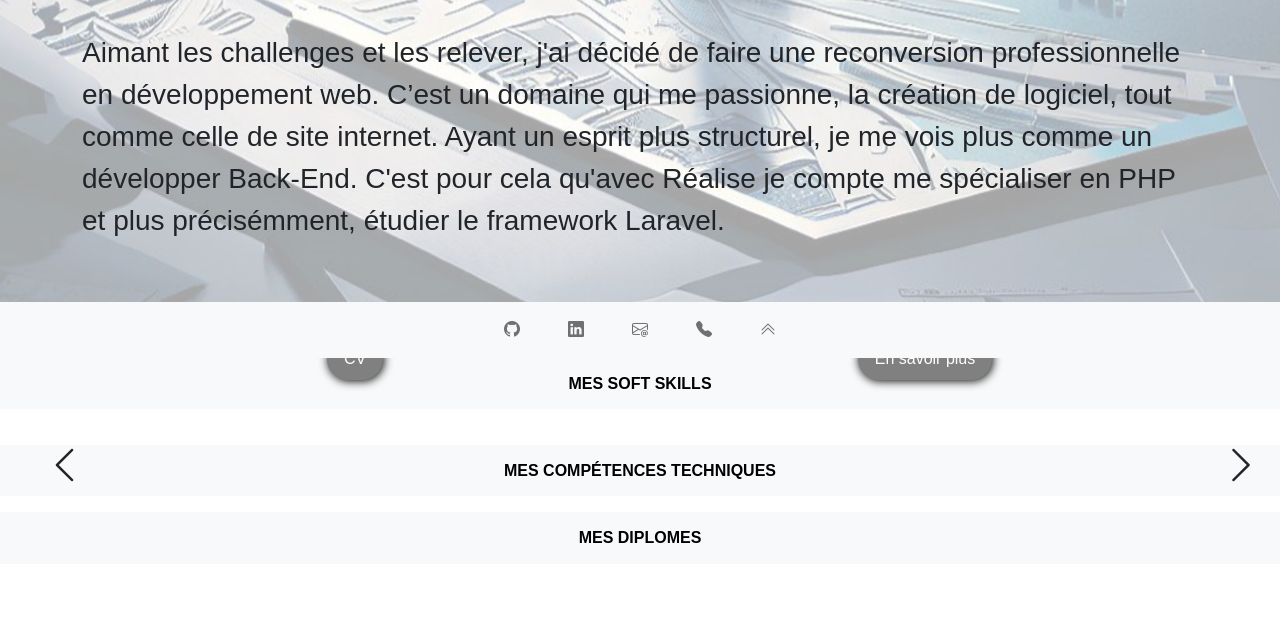
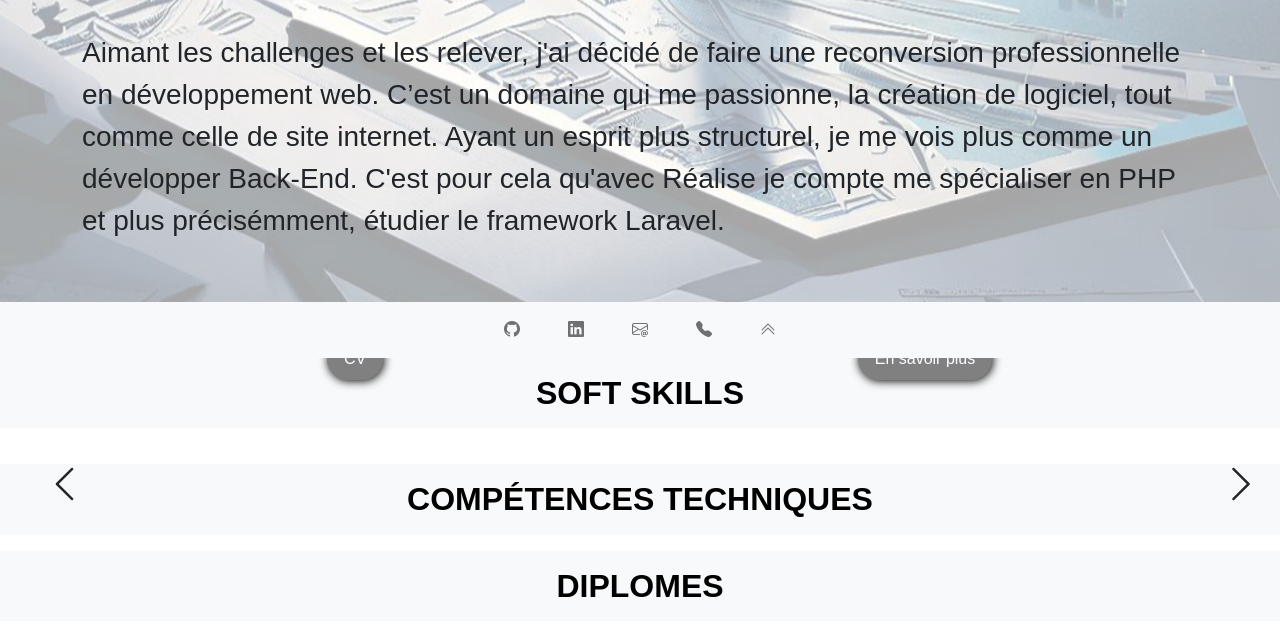
Before and after one commit to 24Syleo/cv_informatique_front, a plain HTML site: page index.html in a window 1280 px wide. Shown: the part 442-1078 px from the top of the page. Drawn offline with nearby package versions, Linux system fonts and the light colour scheme; a web font is replaced by a local one.

Commit message:
Design titre

```diff
--- a/index.html
+++ b/index.html
@@ -73,7 +73,7 @@
         </div>
     </header>
     <section id="soft">
-        <h1 class="text-center text-uppercase fw-bold p-3 text-bg-light">Mes Soft Skills</h1>
+        <h1 class="text-center text-uppercase fw-bold p-3 text-bg-light fs-2">Soft Skills</h1>
         <div class="container position-relative">
             <div id="slickCaroussel" class="row p-2 m-2">
 
@@ -85,7 +85,7 @@
         </div>
     </section>
     <section id="competences">
-        <h1 class="text-center text-uppercase fw-bold p-3 text-bg-light">Mes Compétences techniques</h1>
+        <h1 class="text-center text-uppercase fw-bold p-3 text-bg-light fs-2">Compétences techniques</h1>
         <div id="conteneurModalImg">
             <div id="modalImage">
 
@@ -98,7 +98,7 @@
         </div>
     </section>
     <section id="diplomes">
-        <h1 class="text-center text-uppercase fw-bold p-3 text-bg-light">Mes Diplomes</h1>
+        <h1 class="text-center text-uppercase fw-bold p-3 text-bg-light fs-2">Diplomes</h1>
         <div id="conteneurModal">
             <div id="modalParent">
 
```
